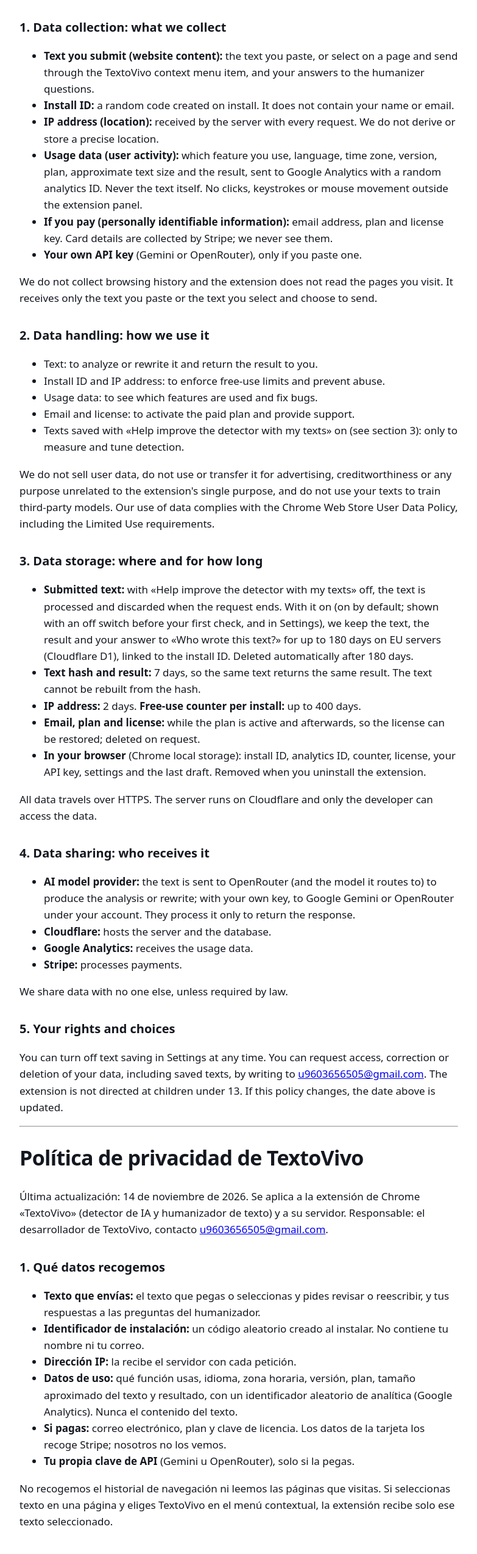
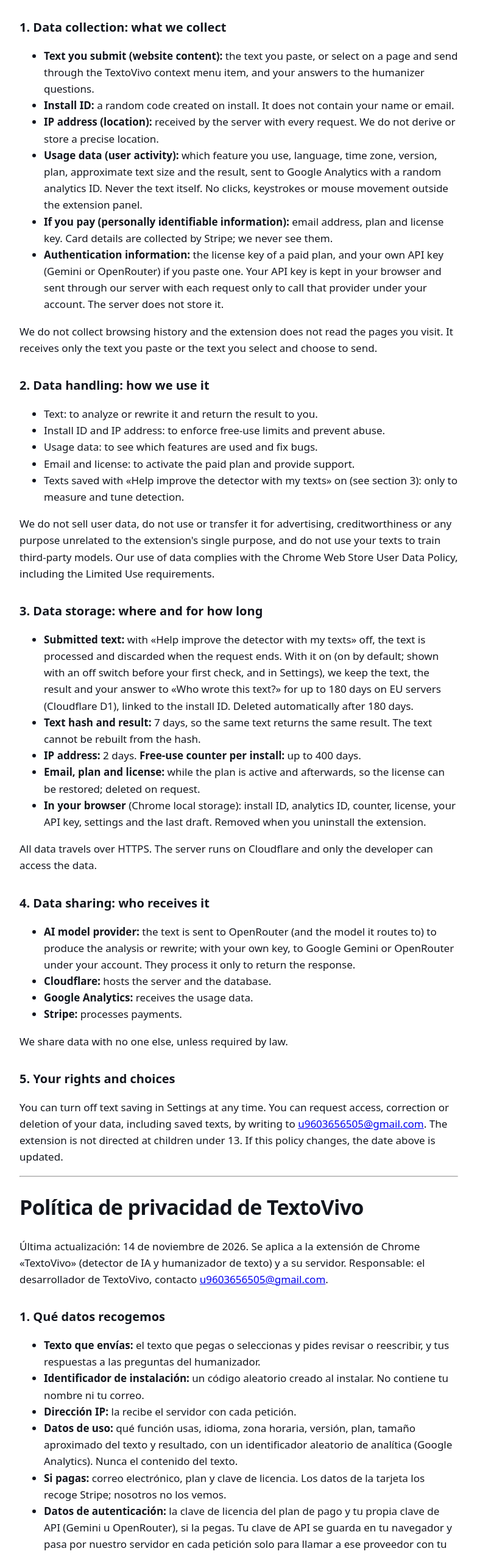
Before and after one commit to nazargulov/es, a plain HTML site: page detector-ia/privacidad.html in a window 1280 px wide. Shown: the part 252-2800 px from the top of the page at 61% size, without its empty margins (248-1031 px from the left). Drawn offline with Linux system fonts and the light colour scheme.

Commit message:
TextoVivo privacy: authentication information (license key, own API key) disclosed
Co-Authored-By: Claude Fable 5.2 <noreply@anthropic.com>

```diff
--- a/detector-ia/privacidad.html
+++ b/detector-ia/privacidad.html
@@ -14,7 +14,7 @@
 <li><b>IP address (location):</b> received by the server with every request. We do not derive or store a precise location.</li>
 <li><b>Usage data (user activity):</b> which feature you use, language, time zone, version, plan, approximate text size and the result, sent to Google Analytics with a random analytics ID. Never the text itself. No clicks, keystrokes or mouse movement outside the extension panel.</li>
 <li><b>If you pay (personally identifiable information):</b> email address, plan and license key. Card details are collected by Stripe; we never see them.</li>
-<li><b>Your own API key</b> (Gemini or OpenRouter), only if you paste one.</li>
+<li><b>Authentication information:</b> the license key of a paid plan, and your own API key (Gemini or OpenRouter) if you paste one. Your API key is kept in your browser and sent through our server with each request only to call that provider under your account. The server does not store it.</li>
 </ul>
 <p>We do not collect browsing history and the extension does not read the pages you visit. It receives only the text you paste or the text you select and choose to send.</p>
 
@@ -61,7 +61,7 @@
 <li><b>Dirección IP:</b> la recibe el servidor con cada petición.</li>
 <li><b>Datos de uso:</b> qué función usas, idioma, zona horaria, versión, plan, tamaño aproximado del texto y resultado, con un identificador aleatorio de analítica (Google Analytics). Nunca el contenido del texto.</li>
 <li><b>Si pagas:</b> correo electrónico, plan y clave de licencia. Los datos de la tarjeta los recoge Stripe; nosotros no los vemos.</li>
-<li><b>Tu propia clave de API</b> (Gemini u OpenRouter), solo si la pegas.</li>
+<li><b>Datos de autenticación:</b> la clave de licencia del plan de pago y tu propia clave de API (Gemini u OpenRouter), si la pegas. Tu clave de API se guarda en tu navegador y pasa por nuestro servidor en cada petición solo para llamar a ese proveedor con tu cuenta. El servidor no la guarda.</li>
 </ul>
 <p>No recogemos el historial de navegación ni leemos las páginas que visitas. Si seleccionas texto en una página y eliges TextoVivo en el menú contextual, la extensión recibe solo ese texto seleccionado.</p>
 
@@ -101,7 +101,7 @@
 <h1 id="pt">Política de privacidade do TextoVivo</h1>
 <p>Atualizada em 14 de novembro de 2026. Vale para a extensão do Chrome «TextoVivo» e o seu servidor. Contato: <a href="mailto:u9603656505@gmail.com">u9603656505@gmail.com</a>.</p>
 <h2>1. Dados que coletamos</h2>
-<p>O texto que você cola ou seleciona e envia, e suas respostas às perguntas; um identificador aleatório de instalação; o endereço IP; dados de uso com um identificador aleatório de análise (Google Analytics: função, idioma, fuso horário, versão, plano, tamanho aproximado do texto e resultado; nunca o texto); se você paga, e-mail, plano e chave de licença (o cartão fica com a Stripe); sua própria chave de API, se você colar. Não coletamos o histórico nem lemos as páginas que você visita; se você seleciona um texto numa página e escolhe TextoVivo no menu de contexto, a extensão recebe só esse trecho.</p>
+<p>O texto que você cola ou seleciona e envia, e suas respostas às perguntas; um identificador aleatório de instalação; o endereço IP; dados de uso com um identificador aleatório de análise (Google Analytics: função, idioma, fuso horário, versão, plano, tamanho aproximado do texto e resultado; nunca o texto); se você paga, e-mail, plano e chave de licença (o cartão fica com a Stripe); dados de autenticação: a chave de licença e a sua própria chave de API, se você colar (fica no navegador e passa pelo nosso servidor em cada pedido só para chamar o provedor com a sua conta; o servidor não a guarda). Não coletamos o histórico nem lemos as páginas que você visita; se você seleciona um texto numa página e escolhe TextoVivo no menu de contexto, a extensão recebe só esse trecho.</p>
 <h2>2. Como usamos</h2>
 <p>O texto, para analisar ou reescrever; identificador e IP, para os limites de uso grátis; dados de uso, para corrigir erros; e-mail e licença, para ativar o plano e dar suporte; textos guardados com a opção ligada, só para medir e ajustar a detecção. Não vendemos dados, não usamos para publicidade e não usamos seus textos para treinar modelos de terceiros. O uso dos dados segue a Política de dados do usuário da Chrome Web Store, incluindo os requisitos de uso limitado.</p>
 <h2>3. Onde e por quanto tempo</h2>
```
